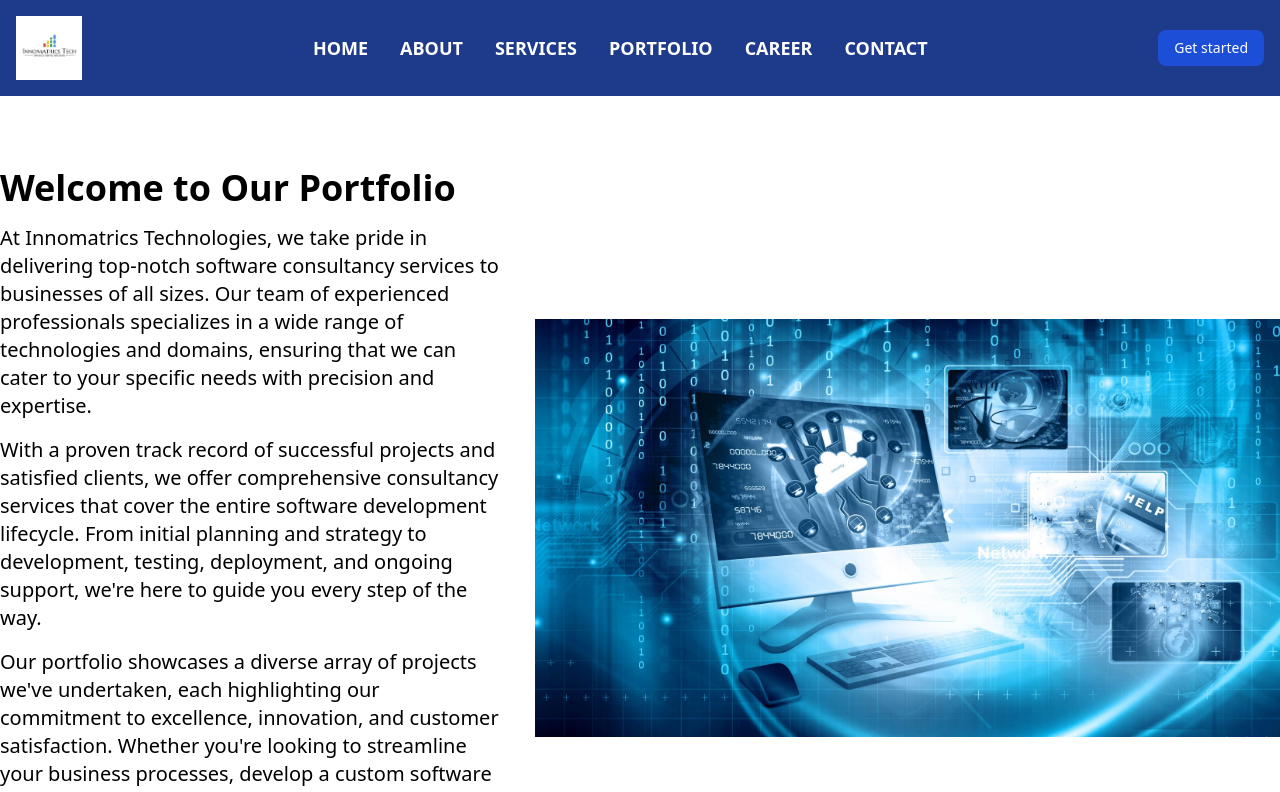
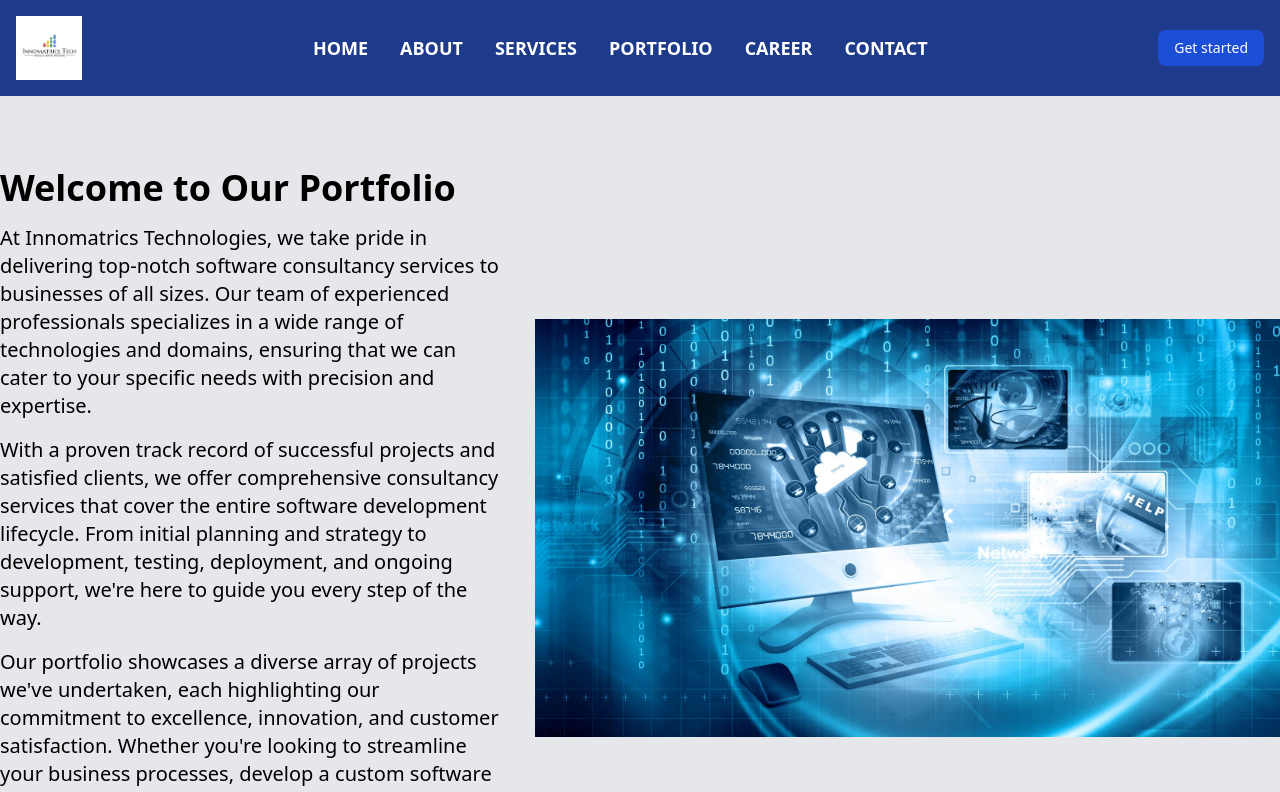
Before and after one commit to akshitchowdhury/Innomatrics_Site, a React (Create React App) app: page /portfolio in a window 1280 px wide. Shown: the top 792 px of the page. Built offline with nearby package versions, Linux system fonts and the light colour scheme.

Commit message:
portfolio3

```diff
--- a/src/components/Portfolio/Portfolio.jsx
+++ b/src/components/Portfolio/Portfolio.jsx
@@ -47,8 +47,8 @@ const Portfolio = () => {
 
   return (
     <>
-
-   <div className="container mx-auto flex flex-col md:flex-row items-center justify-center py-8">
+   <div className='bg-gray-200'>
+   <div className="container  mx-auto flex flex-col md:flex-row items-center justify-center py-8">
       <div className="md:w-1/2 md:pr-8 mb-4 md:mb-0">
         <h2 className="text-3xl md:text-4xl font-bold mb-4">Welcome to Our Portfolio</h2>
         <p className="text-lg md:text-xl mb-4">
@@ -70,6 +70,7 @@ const Portfolio = () => {
 
     </div>
 
+    </div>
 
     <div className="block2">
     <div className="mb-8 flex justify-center">
--- a/src/components/Portfolio/Vertical Iamge Carousel/VerticalImageCarousle.css
+++ b/src/components/Portfolio/Vertical Iamge Carousel/VerticalImageCarousle.css
@@ -1,3 +1,7 @@
-.carouselContainer{
-    border-radius: 20%;
+/* .carouselContainer{
+
 }
+
+.carousleImage{
+    border-radius: 18%;
+} */
--- a/src/components/Portfolio/Vertical Iamge Carousel/VerticalImageCarousle.jsx
+++ b/src/components/Portfolio/Vertical Iamge Carousel/VerticalImageCarousle.jsx
@@ -86,7 +86,7 @@ const VerticalImageCarousel = () => {
             >
               <img
                 src={data}
-                className="bg-contain bg-no-repeat w-full h-full object-contain lg:max-h-[700px] sm:max-h-[500px] max-h-[400px]"
+                className="carousleImage bg-contain bg-no-repeat w-full h-full object-contain lg:max-h-[700px] sm:max-h-[500px] max-h-[400px]"
                 alt="Carousel images for make scroll on verticle direction"
               />
             </section>
```
